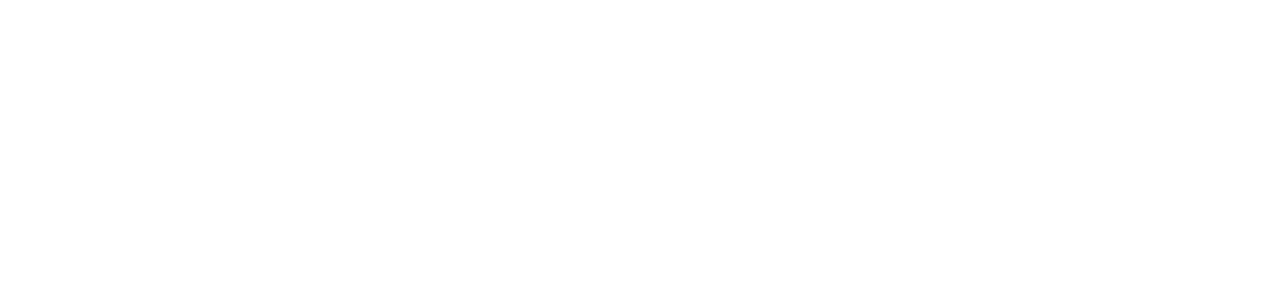
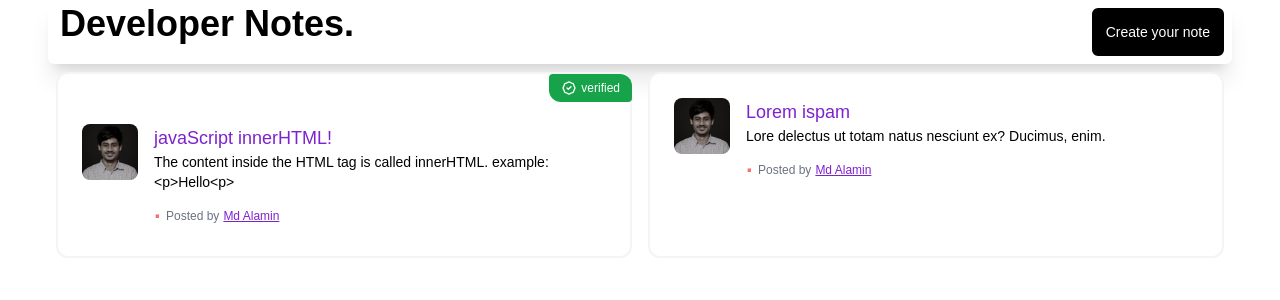
Before and after one commit to alamincodes/newsletter-app, a React (Create React App) app: page /notes in a window 1280 px wide. Before the commit this address had no page. Shown: the top 300 px of the page. Built offline with nearby package versions, Linux system fonts and the light colour scheme.

Commit message:
add notes

```diff
--- a/package.json
+++ b/package.json
@@ -8,6 +8,7 @@
     "@testing-library/user-event": "^13.5.0",
     "react": "^18.2.0",
     "react-dom": "^18.2.0",
+    "react-mailchimp-subscribe": "^2.1.3",
     "react-router-dom": "^6.3.0",
     "react-scripts": "5.0.1",
     "web-vitals": "^2.1.4"
--- a/src/App.js
+++ b/src/App.js
@@ -3,6 +3,8 @@
 import { StrictMode } from "react";
 import { BrowserRouter, Route, Routes } from "react-router-dom";
 import Newsletter from "./Components/Newsletter";
+import Notes from "./Components/Notes";
+import CreateNote from "./Components/CreateNote";
 
 function App() {
   return (
@@ -11,10 +13,10 @@
         <BrowserRouter>
           <Routes>
             <Route path="/" element={<Home />} />
-            <Route path="/newsletter" element={<Newsletter/>} />
-            {/* <Route path="/notes" element={<Notes />} /> */}
+            <Route path="/newsletter" element={<Newsletter />} />
+            <Route path="/notes" element={<Notes />} />
+            <Route path="/createNote" element={<CreateNote/>} />
           </Routes>
-
         </BrowserRouter>
       </div>
     </StrictMode>
--- /dev/null
+++ b/src/Components/CreateNote.js
@@ -0,0 +1,13 @@
+import React from "react";
+import Working from "../images/working.png";
+
+const CreateNote = () => {
+  return (
+    <div className="flex justify-center items-center flex-col min-h-screen">
+      <img src={Working} className="w-24 animate-pulse" alt="" />
+      <p>Create Note, work in progress...</p>
+    </div>
+  );
+};
+
+export default CreateNote;
--- a/src/Components/Home.js
+++ b/src/Components/Home.js
@@ -20,9 +20,9 @@
                 <h3 className="text-2xl">Front End Developer</h3>
               </div>
             </div>
-           {/* ===============================card====================================== */}
+            {/* ===============================card====================================== */}
             <div className="grid lg:grid-cols-2 md:grid-cols-2 grid-cols-1 md:mt-0 lg:mt-0 mt-[-30px] lg:gap-5 md:gap-5 ">
-              {/* =========================== */}
+              {/* ===========mail me card================ */}
               <div className="relative block md:w-[300px] lg:w-[350px] w-[350px] h-[100px] lg:h-[150px] md:h-[130px] p-2 my-1 pb-24 rounded-[10px] shadow-xl border">
                 <p className="mt-2  font-medium text-black">
                   If you are a front end developer and you love to share your
@@ -35,6 +35,7 @@
                   </a>
                 </p>
               </div>
+              {/* --------newsletter card--------- */}
               <div className="relative block md:w-[300px] lg:w-[350px] w-[350px] h-[130px] lg:h-[150px] md:h-[130px] p-2 my-1 rounded-[10px] shadow-xl border">
                 <p className="mt-2 font-medium text-black">
                   Follow my{" "}
@@ -45,10 +46,31 @@
                   currently working on.
                 </p>
               </div>
+              {/* ----------Notes card---------- */}
+              <div className="relative block md:w-[300px] lg:w-[350px] w-[350px] h-[130px] lg:h-[150px] md:h-[130px] p-2 my-1 rounded-[10px] shadow-xl border">
+                <p className="mt-2 font-medium text-black">
+                  Follow our
+                  <Link className="text-purple-600 mx-1 underline" to="/notes">
+                    Notes
+                  </Link>
+                  , where we share experiences about the front end. And you can
+                  also share your experience with us.
+                </p>
+              </div>
             </div>
             {/* ========button ==========*/}
 
-            <div className="mt-5 grid lg:grid-cols-4 md:grid-cols-4 grid-cols-2 gap-2 ">
+            <div className="mt-5 grid lg:grid-cols-4 md:grid-cols-4 grid-cols-3 gap-2 ">
+              <Link to="/notes">
+                <p className="border-2 px-4 lg:px-8 md:px-8  py-3 rounded-[5px] bg-white border-purple-600  hover:bg-purple-300  hover:border-purple-300 text-purple-600  hover:text-purple-600 flex items-center justify-center">
+                  Notes
+                </p>
+              </Link>
+              <Link to="/newsletter">
+                <p className="border-2 px-4 lg:px-8 md:px-8  py-3 rounded-[5px] bg-white border-purple-600  hover:bg-purple-300  hover:border-purple-300 text-purple-600  hover:text-purple-600 flex items-center justify-center">
+                  Newsletter
+                </p>
+              </Link>
               <a
                 href="https://github.com/alamincodes"
                 target="_blank"
@@ -57,6 +79,16 @@
               >
                 GitHub
               </a>
+
+              <a
+                href="https://alamincodes.netlify.app/"
+                target="_blank"
+                rel="noopener noreferrer"
+                className="border-2 border-black px-4 lg:px-8 md:px-8  py-3 rounded-[5px] bg-white hover:bg-black hover:text-white flex items-center justify-center"
+              >
+                Portfolio
+              </a>
+
               <a
                 href="https://www.instagram.com/alamincodes/"
                 target="_blank"
@@ -73,14 +105,6 @@
               >
                 Linkedin
               </a>
-              <a
-                href="https://alamincodes.netlify.app/"
-                target="_blank"
-                rel="noopener noreferrer"
-                className="border-2 border-black px-4 lg:px-8 md:px-8  py-3 rounded-[5px] bg-white hover:bg-black hover:text-white flex items-center justify-center"
-              >
-                Portfolio
-              </a>
             </div>
           </div>
         </div>
--- a/src/Components/Newsletter.js
+++ b/src/Components/Newsletter.js
@@ -1,13 +1,8 @@
 import React from "react";
-import Working from "../images/working.png";
 import NewsletterSvg from "../images/Newsletter.svg";
 const Newsletter = () => {
   return (
     <div className="flex flex-col items-center justify-center min-h-screen text-2xl">
-      {/* <img src={Working} className="w-24 animate-pulse" alt="" />
-      <p>Newsletter, work in progress...</p>
-       */}
-
       <aside className="bg-gray-50">
         <div className="p-8 md:p-12 lg:px-16 lg:py-24">
           <div className="max-w-lg mx-auto text-center">
--- /dev/null
+++ b/src/Components/Note.js
@@ -0,0 +1,68 @@
+import React from "react";
+
+const Note = ({ note, alaminImg }) => {
+  const { name, question, answer, status, userGithubLink } = note;
+  return (
+    <div className="bg-white border-2 border-gray-100 rounded-xl ">
+      <div className="flex justify-end">
+        {status == "verified" && <strong className="-mr-[2px] -mb-[2px] inline-flex items-center gap-1 rounded-tr-xl rounded-bl-xl rounded bg-green-600 py-1.5 px-3 text-white">
+          <svg
+            xmlns="http://www.w3.org/2000/svg"
+            className="w-4 h-4"
+            fill="none"
+            viewBox="0 0 24 24"
+            stroke="currentColor"
+            strokeWidth="2"
+          >
+            <path
+              strokeLinecap="round"
+              strokeLinejoin="round"
+              d="M9 12l2 2 4-4M7.835 4.697a3.42 3.42 0 001.946-.806 3.42 3.42 0 014.438 0 3.42 3.42 0 001.946.806 3.42 3.42 0 013.138 3.138 3.42 3.42 0 00.806 1.946 3.42 3.42 0 010 4.438 3.42 3.42 0 00-.806 1.946 3.42 3.42 0 01-3.138 3.138 3.42 3.42 0 00-1.946.806 3.42 3.42 0 01-4.438 0 3.42 3.42 0 00-1.946-.806 3.42 3.42 0 01-3.138-3.138 3.42 3.42 0 00-.806-1.946 3.42 3.42 0 010-4.438 3.42 3.42 0 00.806-1.946 3.42 3.42 0 013.138-3.138z"
+            />
+          </svg>
+
+          <span className="text-[10px] font-medium sm:text-xs">{status}</span>
+        </strong>}
+      </div>
+      <div className="flex items-start p-6">
+        <img
+          src={alaminImg}
+          alt={name}
+          className="object-cover rounded-lg h-14 w-14"
+        />
+
+        <div className="ml-4">
+          <strong className="font-medium text-purple-700 sm:text-lg">
+            <p>{question}</p>
+          </strong>
+
+          <p className="text-sm text-black line-clamp-2">{answer}</p>
+
+          <div className="mt-2 sm:flex sm:items-center sm:gap-2">
+            <p className="sm:block sm:text-xs sm:text-gray-500">
+              <div className=" flex justify-center items-center ">
+                <span className="font-bold text-red-400 text-2xl mr-1">·</span>
+                <span>
+                  Posted by
+                  <a
+                    href={userGithubLink}
+                    target="_blank"
+                    rel="noopener noreferrer"
+                    className="mx-1 font-medium underline text-purple-700"
+                  >
+                    {name}
+                  </a>
+                </span>
+              </div>
+            </p>
+          </div>
+        </div>
+      </div>
+
+
+    </div>
+
+  );
+};
+
+export default Note;
--- /dev/null
+++ b/src/Components/Notes.js
@@ -0,0 +1,28 @@
+import React from "react";
+import Alamin from "../images/IMG_20220907_145052.jpg";
+import Note from "./Note";
+import userNotes from "../userNotes.json";
+import { Link } from "react-router-dom";
+const Notes = () => {
+  return (
+    <div className="max-w-7xl	lg:mx-auto lg:px-12 md:px-12 ">
+      {/* ==============navbar start================= */}
+      <div className="flex justify-between items-center bg-white shadow-xl lg:rounded-md md:rounded-md ">
+        <h3 className=" text-center lg:text-4xl md:text-4xl text-2xl mb-4 font-bold text-black p-1 mx-2">
+          Developer Notes.
+        </h3>
+
+        <Link to="/createNote"><button className="border-2 p-3 mx-2 border-black bg-black text-white rounded-md text-sm hover:bg-white hover:text-black">Create your note</button></Link>
+        {/* =================navbar end=============== */}
+      </div>
+      <div className=" grid md:grid-cols-2 lg:grid-cols-2 grid-cols-1 gap-4 p-2">
+        {/* ========================notes======================== */}
+        {userNotes.map((note) => (
+          <Note key={note.id} note={note} alaminImg={Alamin} />
+        ))}
+      </div>
+    </div>
+  );
+};
+
+export default Notes;
--- /dev/null
+++ b/src/userNotes.json
@@ -0,0 +1,19 @@
+[
+  {
+    "id": 1,
+    "name": "Md Alamin",
+    "question": "javaScript innerHTML!",
+    "answer": "The content inside the HTML tag is called innerHTML. example: <p>Hello<p>",
+    "userGithubLink": "https://github.com/alamincodes",
+    "status": "verified"
+  },
+  {
+    "id": 2,
+    "name": "Md Alamin",
+    "question": "Lorem ispam",
+    "answer": "Lore delectus ut totam natus nesciunt ex? Ducimus, enim.",
+    "userGithubLink": "https://github.com/alamincodes",
+    "status": "no"
+  }
+
+]
```
Also changed, not shown: 2 other files (tests, documents, lock files or other folders).
